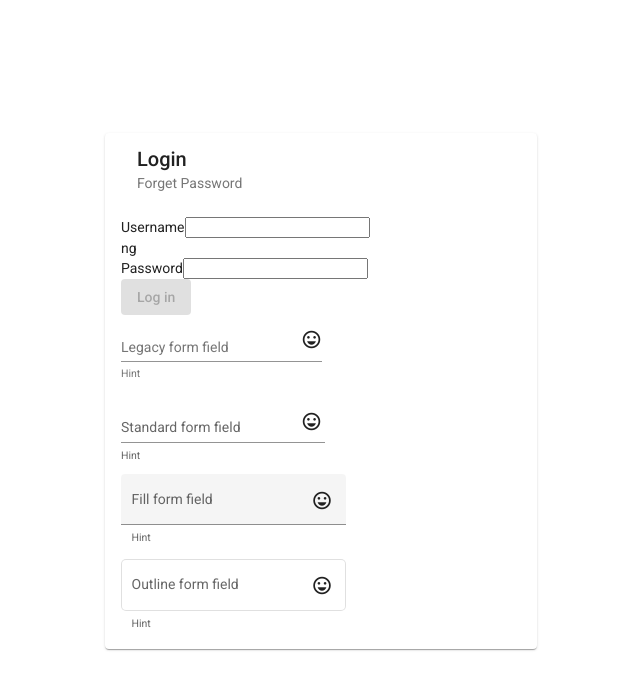
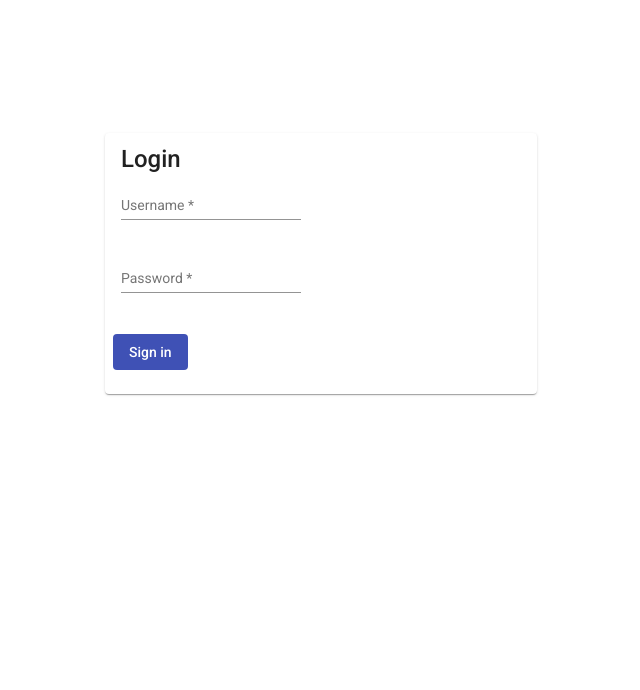
Before and after one commit to UfukArslan/AngularProject, an Angular app: page /login in a window 1280 px wide. Shown: the top 690 px of the page, without its empty margins (319-959 px from the left). Built offline with nearby package versions, Linux system fonts and the light colour scheme.

Commit message:
Page Sign in

```diff
--- a/src/app/security/login-page/login-page.component.html
+++ b/src/app/security/login-page/login-page.component.html
@@ -1,83 +1,50 @@
+<form #loginForm="ngForm" (submit)="onSubmit(loginForm)">
   <mat-card class='example-card'>
-
-  <mat-card-header>
     <mat-card-title>Login</mat-card-title>
-    <mat-card-subtitle>Forget Password</mat-card-subtitle>
-  </mat-card-header>
-  <mat-card-actions class='example-actions'>
-    <form #loginForm="ngForm" (submit)="onSubmit(loginForm)">
-        <div>
-          <label for="username">Username</label>
+    <mat-card-subtitle></mat-card-subtitle>
+    <mat-card-content>
+      <mat-form-field class="example-form-field">
+        <mat-label>Username</mat-label>
         <input
+          matInput
           type="text"
           name="username"
           id="username"
-            #usernameField="ngModel"s
+          #usernameField="ngModel"
           required
           [(ngModel)]="authRequest.username"
-          />
-          <p *ngIf="usernameField.hasError('required') && usernameField.touched">
-            Username is required
-          </p>
-        </div>ng
-        <div>
-          <label for="password">Password</label>
+          >
+        <button mat-button *ngIf="authRequest.username" matSuffix mat-icon-button aria-label="Clear" (click)="authRequest.username=''">
+          <mat-icon>close</mat-icon>
+        </button>
+        <mat-error *ngIf="usernameField.hasError('required') && usernameField.touched">
+          Email is <strong>required</strong>
+        </mat-error>
+      </mat-form-field>
+    </mat-card-content>
+    <mat-card-content>
+      <mat-form-field class="example-form-field" >
+        <mat-label>Password</mat-label>
         <input
+            matInput
             type="password"
             name="password"
-            id="passwrod"
+            id="password"
             #passwordField="ngModel"
+            [(ngModel)]="authRequest.password"
             required
-            [(ngModel)]="authRequest.password"
-          />
-          <p *ngIf="passwordField.hasError('required') && passwordField.touched">
-            Password is required
-          </p>
-        </div>
-
-        <div>
-          <button mat-raised-button color="primary" type="submit" [disabled]="loginForm.invalid">Log in</button>
-          <p *ngIf="loginError">
-            Unable to log in. See the log for more information.
-          </p>
-        </div>
+          >
+        <button mat-button *ngIf="authRequest.password" matSuffix mat-icon-button aria-label="Clear" (click)="authRequest.password=''">
+          <mat-icon>close</mat-icon>
+        </button>
+        <mat-error *ngIf="passwordField.hasError('required') && passwordField.touched">
+          Password is <strong>required</strong>
+        </mat-error>
+      </mat-form-field>
+    </mat-card-content>
+    <mat-card-actions>
+      <button mat-flat-button color="primary" type="submit" (click)="onSubmit(loginForm)">Sign in</button>
+    </mat-card-actions>
+    <mat-card-footer></mat-card-footer>
+  </mat-card>
 </form>
-  </mat-card-actions>
-
-
-  <p>
-    <mat-form-field appearance="legacy" >
-      <mat-label>Legacy form field</mat-label>
-      <input matInput placeholder="Placeholder">
-      <mat-icon matSuffix>sentiment_very_satisfied</mat-icon>
-      <mat-hint>Hint</mat-hint>
-    </mat-form-field>
-  </p>
-  <p>
-    <mat-form-field appearance="standard">
-      <mat-label>Standard form field</mat-label>
-      <input matInput placeholder="Placeholder">
-      <mat-icon matSuffix>sentiment_very_satisfied</mat-icon>
-      <mat-hint>Hint</mat-hint>
-    </mat-form-field>
-  </p>
-  <p>
-    <mat-form-field appearance="fill">
-      <mat-label>Fill form field</mat-label>
-      <input matInput placeholder="Placeholder">
-      <mat-icon matSuffix>sentiment_very_satisfied</mat-icon>
-      <mat-hint>Hint</mat-hint>
-    </mat-form-field>
-  </p>
-  <p>
-    <mat-form-field appearance="outline">
-      <mat-label>Outline form field</mat-label>
-      <input matInput placeholder="Placeholder">
-      <mat-icon matSuffix>sentiment_very_satisfied</mat-icon>
-      <mat-hint>Hint</mat-hint>
-    </mat-form-field>
-  </p>
-
-
-
-</mat-card>
--- a/src/app/security/login-page/login-page.component.ts
+++ b/src/app/security/login-page/login-page.component.ts
@@ -28,6 +28,7 @@ export class LoginPageComponent {
     this.loginError = false;
   }
 
+
   /**
    * Called when the login form is submitted.
    */
```
Lines whose indentation alone changed are shown as unchanged.
